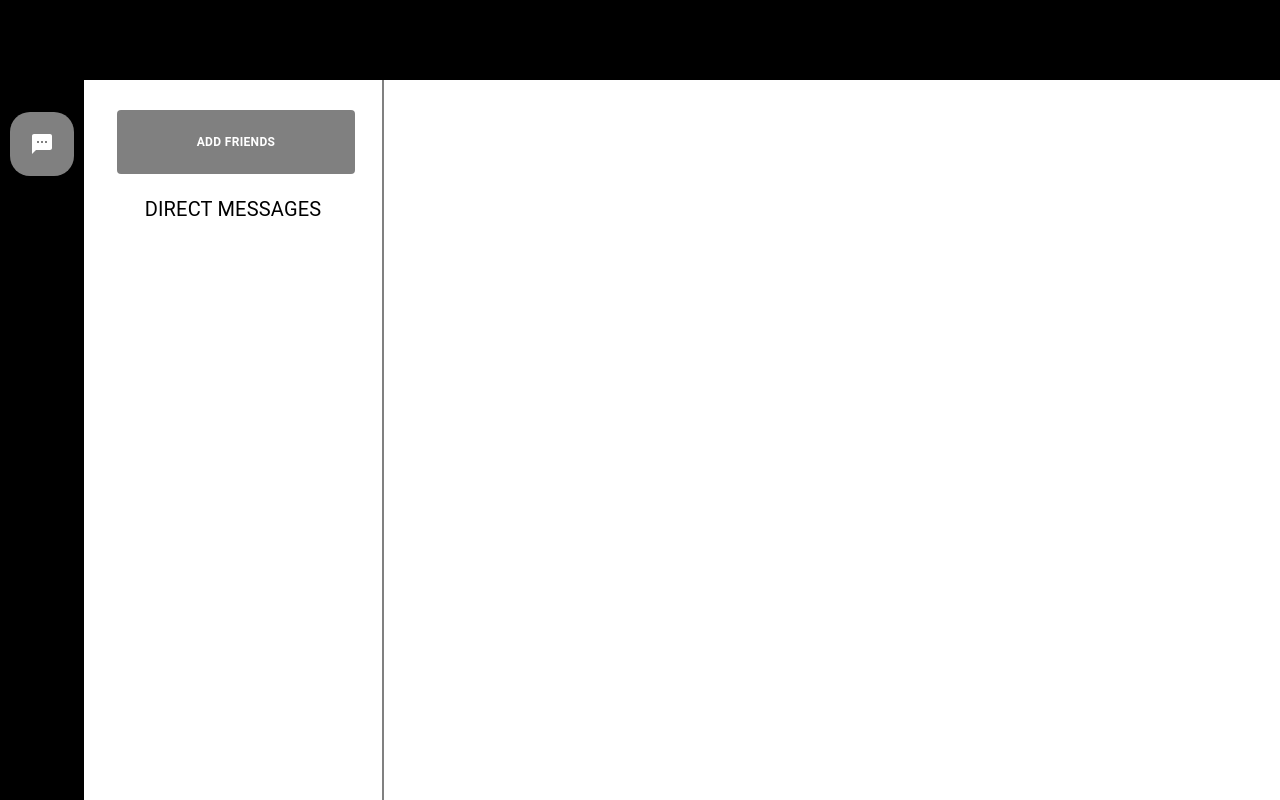
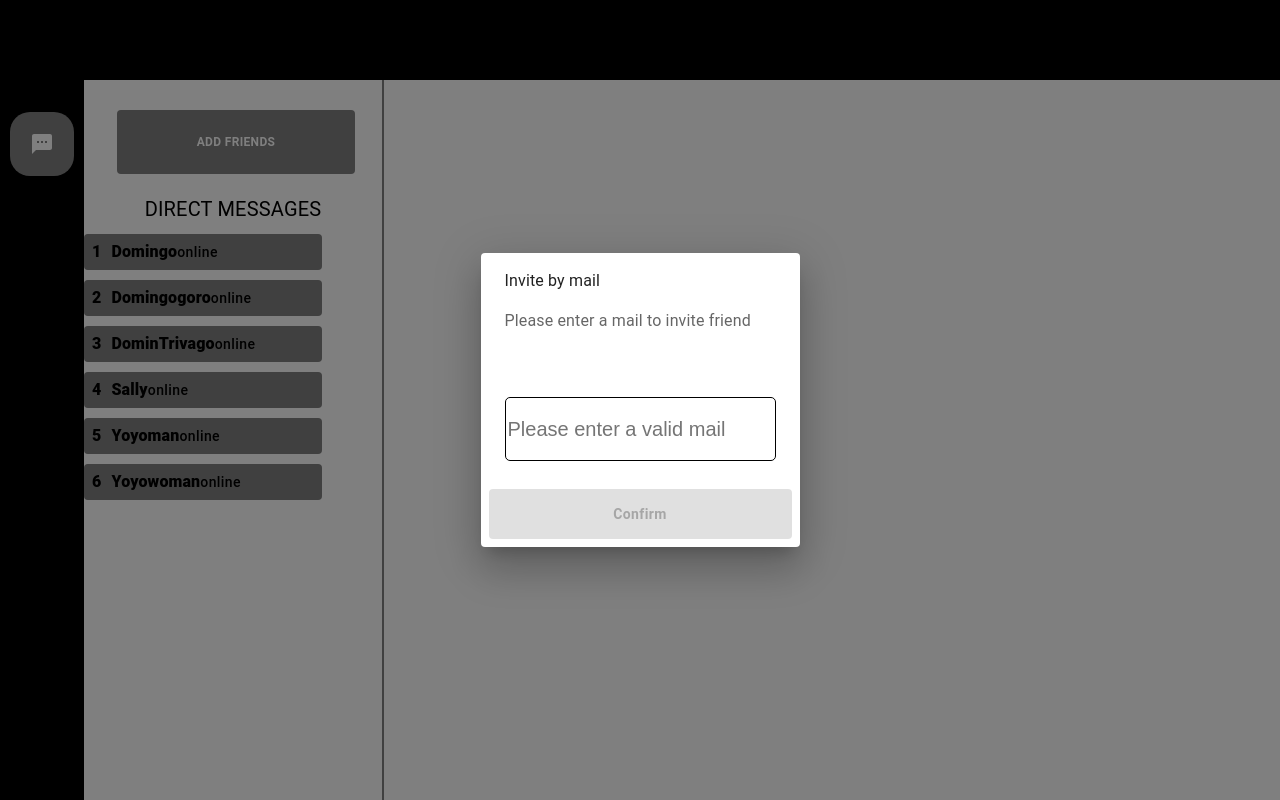
Before and after one commit to lingtzuyu/o-chat-hub, a React (Create React App) app in the folder front-end/: page /homepage in a window 1280 px wide. Both pictures are taken after a click on the button "ADD FRIENDS". Shown: the top 800 px of the page. Built offline with nearby package versions, Linux system fonts and the light colour scheme; no server answers.

Commit message:
feat: add friend list with dummy data

```diff
--- a/front-end/src/MainPage/FriendsList/AddFriendButton.js
+++ b/front-end/src/MainPage/FriendsList/AddFriendButton.js
@@ -1,11 +1,22 @@
-import React from 'react';
+import React, { useState } from 'react';
 import Button from '@mui/material/Button';
+import AddFriendPopout from './AddFriendPopout';
 
 const AddFriendButton = () => {
+  // popout是否要關閉要透過state來傳遞
+  const [isPopoutOpen, setIsPopoutOpen] = useState(false);
+
   // 這個要寫在裡面，等等會一起被打包走
-  const openPopoutForaddingFriends = () => {};
+  const handleClosePopout = () => {
+    // 如果isPopoutOpen的話，傳遞true的state
+    setIsPopoutOpen(true);
+  };
+
+  // 變動是否開啟popout的狀態為false，以便下次開啟
+  const setCloseFriendInvitePopout = () => {};
 
   return (
+    <>
       <Button
         style={{
           marginTop: '30px',
@@ -18,10 +29,15 @@ const AddFriendButton = () => {
           fontSize: '12px',
           fontWeight: '600',
         }}
-      onClick={openPopoutForaddingFriends}
+        onClick={handleClosePopout}
       >
         Add Friends
       </Button>
+      <AddFriendPopout
+        isPopoutOpen={isPopoutOpen}
+        closePopout={handleClosePopout}
+      />
+    </>
   );
 };
 
--- /dev/null
+++ b/front-end/src/MainPage/FriendsList/AddFriendPopout.js
@@ -0,0 +1,72 @@
+import React, { useState, useEffect } from 'react';
+// https://mui.com/material-ui/react-dialog/
+import Dialog from '@mui/material/Dialog';
+import DialogContent from '@mui/material/DialogContent';
+import DialogContentText from '@mui/material/DialogContentText';
+import DialogTitle from '@mui/material/DialogTitle';
+import DialogActions from '@mui/material/DialogActions';
+
+import MainButton from '../../shared/components/MainButton';
+import { validateInputMail } from '../../shared/utils/validators';
+import { Typography } from '@mui/material';
+import InputField from '../../shared/components/InputField';
+
+// TODO: 透過mail來新增朋友
+// 1. 按下新增好友按鈕打開popout
+// 2. 送出邀請sendFriendRequest
+const AddFriendPopout = ({
+  isPopoutOpen,
+  closePopout,
+  // set and pass in redux store
+  sendFriendRequest = () => {},
+}) => {
+  const [mail, setMail] = useState('');
+  const [isMailValid, setIsMailValid] = useState('');
+
+  const handleInvitationSent = () => {
+    // TODO: send friend request to server
+  };
+
+  const handleClosePopout = () => {
+    // 關掉popout並且setMail
+    closePopout();
+    setMail('');
+  };
+
+  useEffect(() => {
+    // 檢查mail是否valid
+    // 必須先過util來的email validator
+    setIsMailValid(validateInputMail(mail));
+  }, [mail, setIsMailValid]);
+
+  return (
+    <Dialog open={isPopoutOpen} onCloase={handleClosePopout}>
+      <DialogTitle>
+        <Typography>Invite by mail</Typography>
+      </DialogTitle>
+      <DialogContent>
+        <DialogContentText>
+          <Typography>Please enter a mail to invite friend</Typography>
+        </DialogContentText>
+        <InputField
+          fieldname="Mail"
+          type="text"
+          // {mail} from state
+          value={mail}
+          setValue={setMail}
+          placeholder="Please enter a valid mail"
+        ></InputField>
+      </DialogContent>
+      <DialogActions>
+        <MainButton
+          buttonName="Confirm"
+          onClick={handleInvitationSent}
+          disabled={!isMailValid}
+          customStyles={{ margin: '10' }}
+        />
+      </DialogActions>
+    </Dialog>
+  );
+};
+
+export default AddFriendPopout;
--- /dev/null
+++ b/front-end/src/MainPage/FriendsList/DUMMY_LIST.js
@@ -0,0 +1,35 @@
+// 假資料for FriendListBar
+// map 對象是array
+
+export const DUMMY_FRIENDS = [
+  {
+    id: '1',
+    username: 'Domingo',
+    isOnline: true,
+  },
+  {
+    id: '2',
+    username: 'Domingogoro',
+    isOnline: false,
+  },
+  {
+    id: '3',
+    username: 'DominTrivago',
+    isOnline: true,
+  },
+  {
+    id: '4',
+    username: 'Sally',
+    isOnline: true,
+  },
+  {
+    id: '5',
+    username: 'Yoyoman',
+    isOnline: true,
+  },
+  {
+    id: '6',
+    username: 'Yoyowoman',
+    isOnline: true,
+  },
+];
--- /dev/null
+++ b/front-end/src/MainPage/FriendsList/FriendDataItems.js
@@ -0,0 +1,55 @@
+import React from 'react';
+import Button from '@mui/material/Button';
+
+import { Typography } from '@mui/material';
+
+// TODO:　functional component for
+// 1. 操控inOnline 紅下線，綠上線
+// 2. 是可以按的按鈕，按下去開啟對話
+// 3. 排版: 頭像 名字 上線狀態
+
+const FriendDataItems = ({ id, username, isOnline }) => {
+  return (
+    <Button
+      style={{
+        display: 'flex',
+        alignItems: 'center',
+        justifyContent: 'flex-start',
+        width: '80%',
+        height: '36px',
+        marginTop: '10px',
+        textTransform: 'none',
+        backgroundColor: 'grey',
+        color: 'black',
+        position: 'relative',
+      }}
+    >
+      {/* TODO: 無法正常顯示圖片，待處理 */}
+      {/* <Avatar alt={username} src="../../shared/images/fake_avatar.png" /> */}
+      <Typography
+        align="center"
+        variant="subtitle1"
+        style={{
+          marginleft: '10px',
+          marginRight: '10px',
+          fontWeight: 800,
+          color: 'Black',
+        }}
+      >
+        {id}
+      </Typography>
+      <Typography
+        align="center"
+        variant="subtitle1"
+        style={{ marginleft: '10px', fontWeight: 800, color: 'Black' }}
+      >
+        {username}
+      </Typography>
+      {/* TODO: 之後改成icon */}
+      {/* TODO: 待修，現在都只會是online */}
+      {{ isOnline } ? 'online' : 'offline'}
+    </Button>
+  );
+};
+
+export default FriendDataItems;
--- a/front-end/src/MainPage/FriendsList/FriendsUsernameList.js
+++ b/front-end/src/MainPage/FriendsList/FriendsUsernameList.js
@@ -1,5 +1,10 @@
 import React from 'react';
 import { styled } from '@mui/system';
+
+// 假資料
+import { DUMMY_FRIENDS } from './DUMMY_LIST';
+
+import FriendDataItems from './FriendDataItems';
 
 const FriedListWrapper = styled('div')({
   flexGrow: 1,
@@ -7,7 +12,22 @@ const FriedListWrapper = styled('div')({
 });
 
 const FriendsUsernameList = () => {
-  return <FriedListWrapper></FriedListWrapper>;
+  return (
+    <FriedListWrapper>
+      {/* 拆解出來渲染 */}
+
+      {/* !!! forEach()方法不会返回执行结果，而是undefined。 forEach() 被调用时，不会改变原数组，也就是调用它的数组（尽管callback 函数在被调用时可能会改变原数组）。 map()方法会分配内存空间存储新数组并返回，map 不修改调用它的原数组本身（当然可以在callback 执行时改变原数组 !!!*/}
+
+      {DUMMY_FRIENDS.map((ele) => (
+        <FriendDataItems
+          key={ele.id}
+          username={ele.username}
+          id={ele.id}
+          isOnline={false.isOnline}
+        />
+      ))}
+    </FriedListWrapper>
+  );
 };
 
 export default FriendsUsernameList;
--- a/front-end/src/shared/utils/validators.js
+++ b/front-end/src/shared/utils/validators.js
@@ -1,11 +1,11 @@
-const validateInputFormat = ({ mail, password }) => {
+export const validateInputFormat = ({ mail, password }) => {
   const isMailFormat = validateInputMail(mail);
   const isPasswordFormat = validateInputPassword(password);
 
   return isMailFormat && isPasswordFormat;
 };
 
-const validateSignupInputFormat = ({ mail, username, password }) => {
+export const validateSignupInputFormat = ({ mail, username, password }) => {
   const isMailFormat = validateInputMail(mail);
   const isPasswordFormat = validateInputPassword(password);
   const isUsernameFormat = validateInputUsername(username);
@@ -14,17 +14,18 @@ const validateSignupInputFormat = ({ mail, username, password }) => {
 };
 
 // return if the password length is correct
-const validateInputPassword = (password) => {
+export const validateInputPassword = (password) => {
   return password.length >= 8 && password.length <= 20;
 };
 
-const validateInputUsername = (username) => {
+export const validateInputUsername = (username) => {
   return username.length >= 8 && username.length <= 20;
 };
 
-const validateInputMail = (mail) => {
+export const validateInputMail = (mail) => {
   const mailFormat = /^[a-zA-Z0-9._-]+@[a-zA-Z0-9.-]+\.[a-zA-Z]{2,4}$/;
   return mailFormat.test(mail);
 };
 
-export { validateInputFormat, validateSignupInputFormat };
+// export fail: https://stackoverflow.com/questions/45995136/export-default-was-not-found
+// https://stackoverflow.com/questions/71112113/react-js-export-problems-possible-exports-default
```
Also changed, not shown: front-end/src/shared/images/fake_avatar.png (added), 1 other file (tests, documents, lock files or other folders). Lines whose indentation alone changed are shown as unchanged.
